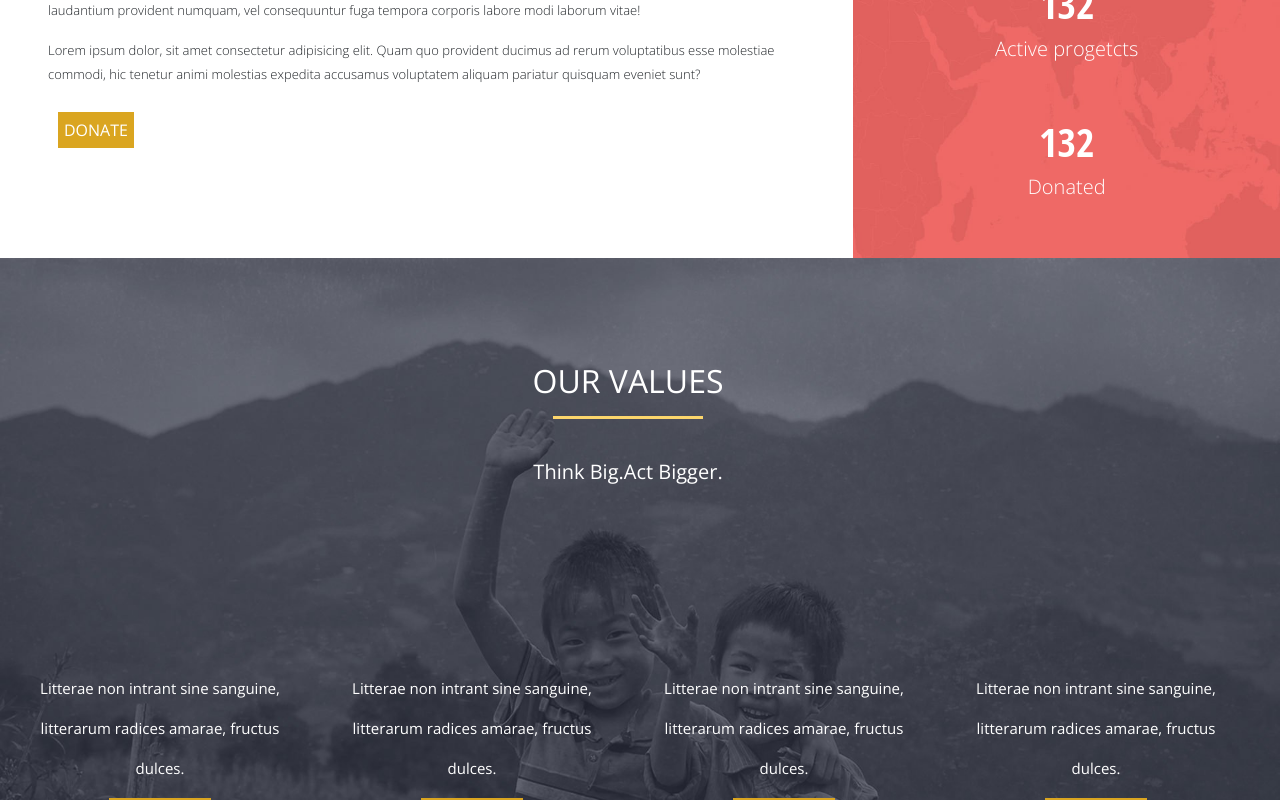
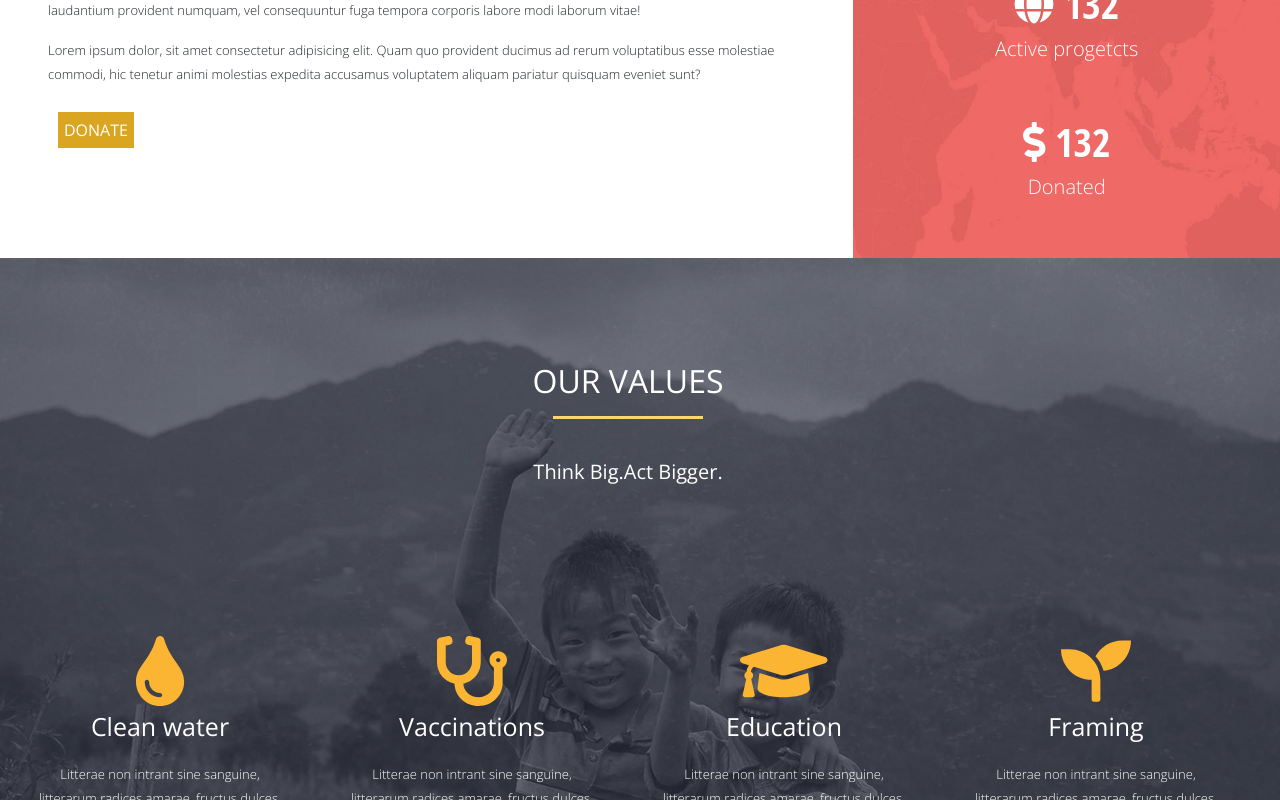
Before and after one commit to Rabab-art/proj-html-vuejs, a Vue app: page / in a window 1280 px wide. Shown: the part 1020-1820 px from the top of the page. Built offline with nearby package versions, Linux system fonts and the light colour scheme.

Commit message:
Inserimento icone nel main

```diff
--- a/package.json
+++ b/package.json
@@ -13,7 +13,7 @@
     "@fortawesome/fontawesome-free": "^5.15.4",
     "@fortawesome/fontawesome-svg-core": "^1.2.36",
     "@fortawesome/free-solid-svg-icons": "^5.15.4",
-    "@fortawesome/vue-fontawesome": "^2.0.2",
+    "@fortawesome/vue-fontawesome": "^2.0.6",
     "bootstrap": "^5.1.1",
     "core-js": "^3.6.5",
     "vue": "^2.6.11"
--- a/src/App.vue
+++ b/src/App.vue
@@ -3,7 +3,6 @@
     <Header />
     <Main />
     <Footer />
-
   </div>
 </template>
 
--- a/src/components/HeaderJumbo.vue
+++ b/src/components/HeaderJumbo.vue
@@ -11,6 +11,7 @@
             As long as poverty, injustice & inequality persist, none of us can
             truly rest
           </p>
+
           <input class="button-white" type="button" value="OUR MISSION">
           <input class="button-orange" type="button" value="DONATE NOW">
         </div>
--- a/src/components/Main.vue
+++ b/src/components/Main.vue
@@ -38,8 +38,8 @@
             class="p-3 mb-3 mt-3 numbers"
             style="color:white"
 
-          >{{info.number }}
-            <div class="info-charity-text" style="width: 100%" aria-valuenow="100">{{info.item}}</div>
+          ><font-awesome-icon :icon="['fas', info.icon ]"/> {{info.number }}
+            <div class="info-charity-text" style="width: 100%" aria-valuenow="100"> {{info.item}}</div>
           </div>
         </div>
       </div>
@@ -59,18 +59,21 @@ export default {
 
   data() {
     return {
+
       infos: [
         {
-
-          item: "Volunteers Worldwide",
+          icon:'heart',
+          item: " Volunteers Worldwide",
           number: "2032",
 
         },
         {
+          icon:'globe',
           item: "  Active progetcts",
           number: "132",
         },
         {
+          icon:'dollar-sign',
           item: "  Donated",
           number: "132",
         },
--- a/src/components/SecondMainSection.vue
+++ b/src/components/SecondMainSection.vue
@@ -18,9 +18,11 @@
       <div class="row p-3 values">
         <!-- creazione di v-for che cicla i testi delle colonne    -->
 
-        <div v-for="value in values" :key="value.id" class="col mt-5">
-          {{ value.text }}
-           <br/>
+        <div v-for="value in values" :key="value.id" class="col mt-3">
+          <div class="icon "><font-awesome-icon :icon="['fas', value.icon ]"/></div>
+        <div class="title"> {{ value.title }}</div>
+          <p class="p-3">{{ value.text }}</p>
+
           <input
             class="button-learn p-1 orange"
             type="submit"
@@ -40,18 +42,26 @@ export default {
     return {
       values: [
         {
+          icon:'tint',
+          title:'Clean water',
           text:
             "Litterae non intrant sine sanguine, litterarum radices amarae, fructus dulces.",
         },
         {
+          icon:'stethoscope',
+          title:'Vaccinations',
           text:
             "Litterae non intrant sine sanguine, litterarum radices amarae, fructus dulces.",
         },
         {
+          icon:'graduation-cap',
+          title:'Education',
           text:
             "Litterae non intrant sine sanguine, litterarum radices amarae, fructus dulces.",
         },
         {
+          icon:'seedling',
+          title:'Framing',
           text:
             "Litterae non intrant sine sanguine, litterarum radices amarae, fructus dulces.",
         },
@@ -61,4 +71,13 @@ export default {
 };
 </script>
 
-<style lang="scss" scoped></style>
+<style lang="scss" scoped>
+.icon{
+font-size: 70px;
+color: rgb(251, 181, 50);
+}
+
+.title{
+  font-size: 25px;
+}
+</style>
--- a/src/main.js
+++ b/src/main.js
@@ -1,12 +1,12 @@
 import Vue from 'vue'
 import App from './App.vue'
 import { library } from '@fortawesome/fontawesome-svg-core'
-import { faCoffee } from '@fortawesome/free-solid-svg-icons'
+import { fas } from '@fortawesome/free-solid-svg-icons'
 import { FontAwesomeIcon } from '@fortawesome/vue-fontawesome'
 
-library.add(faCoffee)
+library.add(fas)
 
-Vue.component('font-awesome-icon', FontAwesomeIcon)
+Vue.component('font-awesome-icon', FontAwesomeIcon);
 
 Vue.config.productionTip = false
 
```
Also changed, not shown: public/index.html (line endings or trailing spaces), 1 other file (tests, documents, lock files or other folders).
